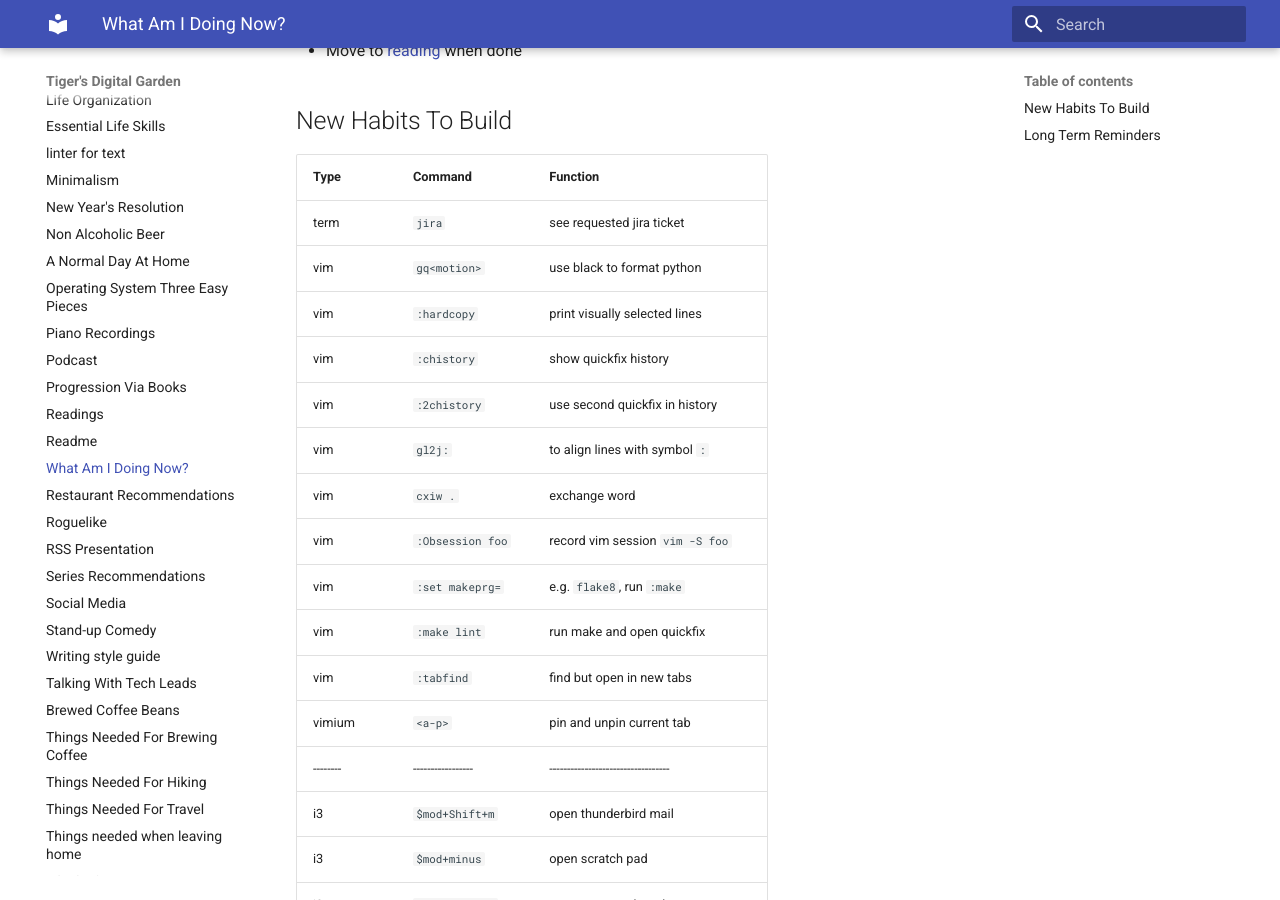
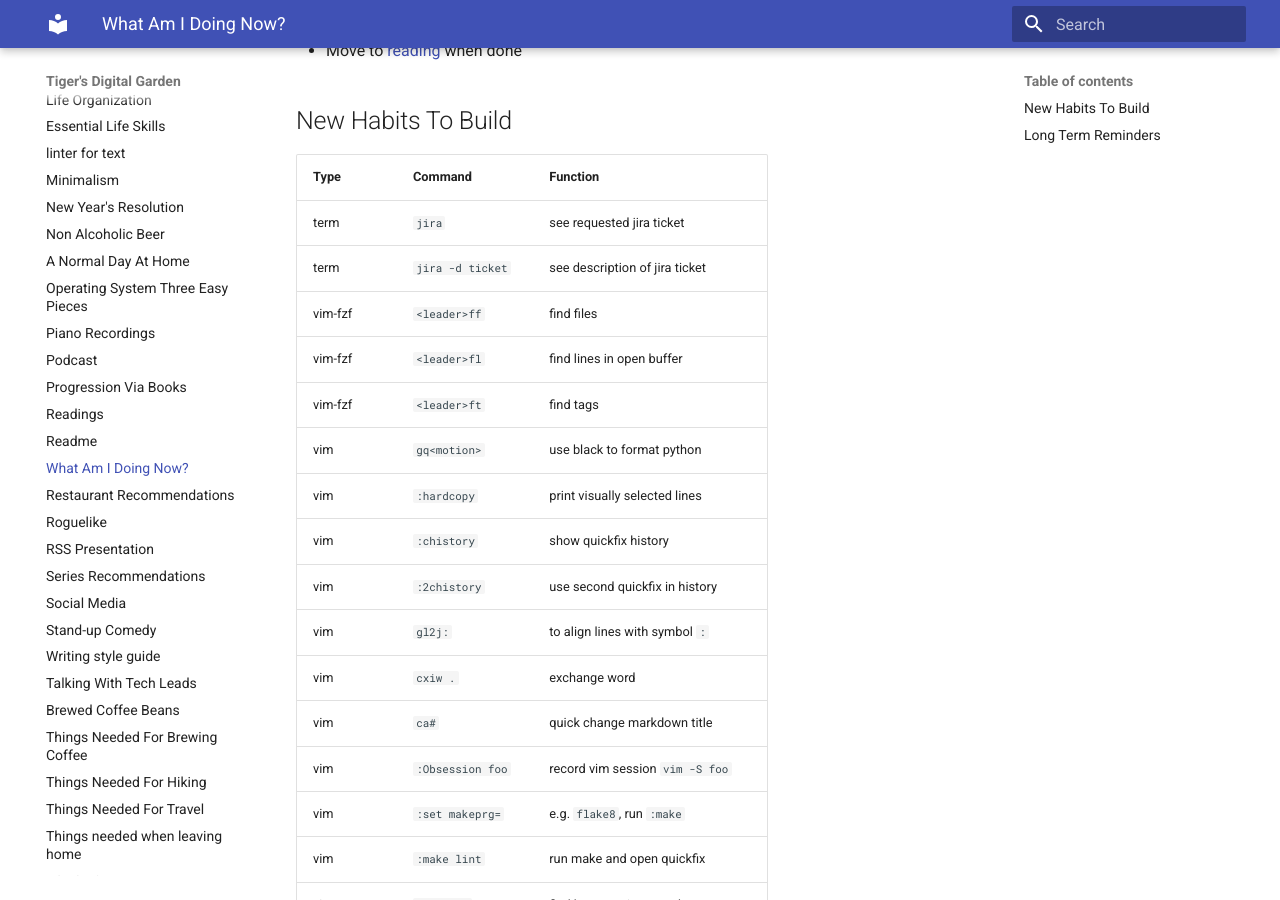
Before and after one commit to ynotstartups/notes, an MkDocs documentation site: the page built from notes/reminders.md, in a window 1280 px wide and 900 px high, scrolled down 473 px. Built offline with MkDocs 1.6.1 and Material for MkDocs 9.7.7, drawn with Linux system fonts in a browser that asks for light colours; some of the changed text lies outside the part shown.

Commit message:
add reminders

```diff
--- a/notes/reminders.md
+++ b/notes/reminders.md
@@ -18,12 +18,17 @@ Enrich [README](./readmereadme.md)
 | Type     | Command           | Function                           |
 | -------- | ----------------- | ---------------------------------- |
 | term     | `jira`            | see requested jira ticket          |
+| term     | `jira -d ticket`  | see description of jira ticket     |
+| vim-fzf  | `<leader>ff`      | find files                         |
+| vim-fzf  | `<leader>fl`      | find lines in open buffer          |
+| vim-fzf  | `<leader>ft`      | find tags                          |
 | vim      | `gq<motion>`      | use black to format python         |
 | vim      | `:hardcopy`       | print visually selected lines      |
 | vim      | `:chistory`       | show quickfix history              |
 | vim      | `:2chistory`      | use second quickfix in history     |
 | vim      | `gl2j:`           | to align lines with symbol `:`     |
 | vim      | `cxiw .`          | exchange word                      |
+| vim      | `ca#`             | quick change markdown title        |
 | vim      | `:Obsession foo`  | record vim session `vim -S foo`    |
 | vim      | `:set makeprg=`   | e.g. `flake8`, run `:make`         |
 | vim      | `:make lint`      | run make and open quickfix         |
```
Also changed, not shown: other parts of notes/reminders.md (+1 -2 lines).
